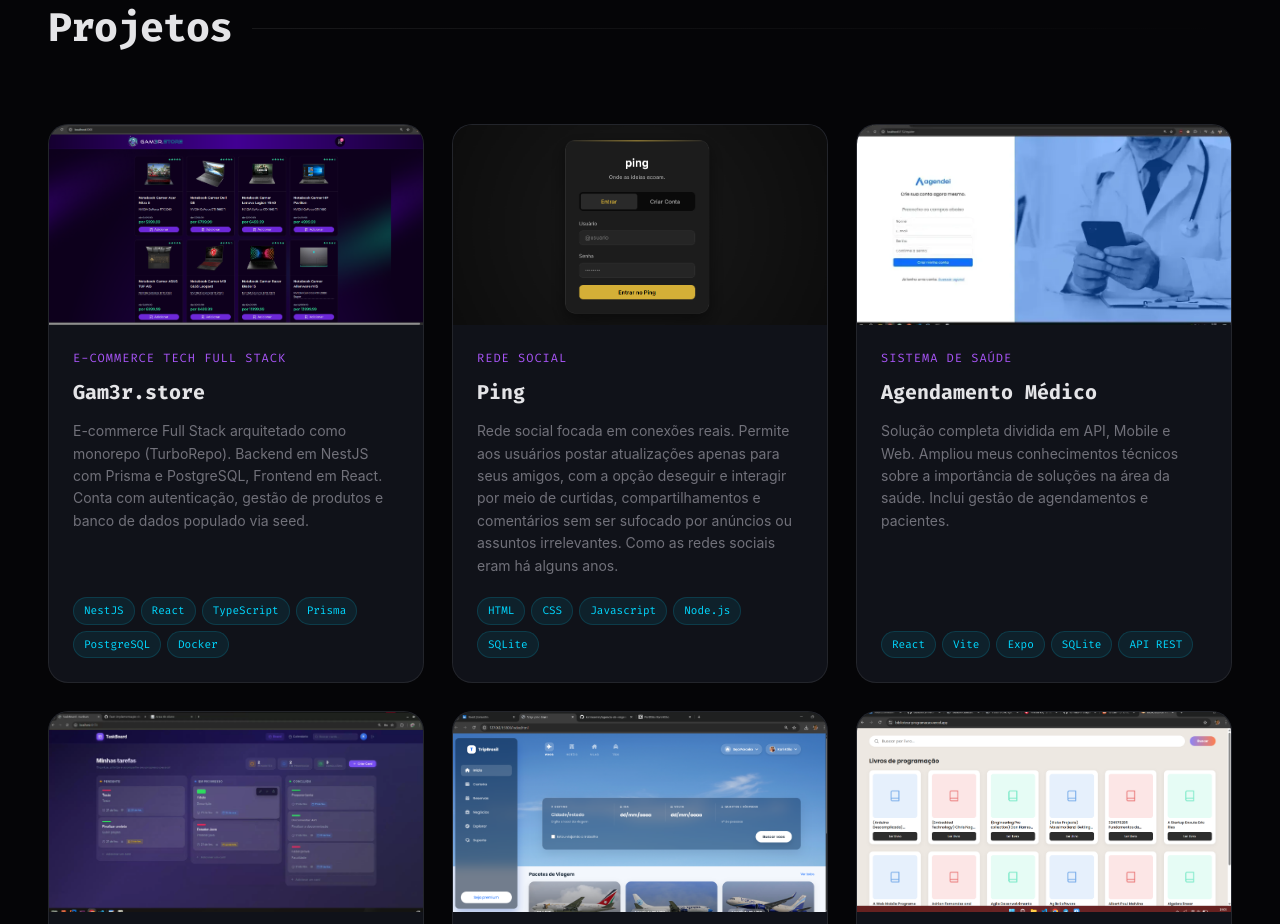
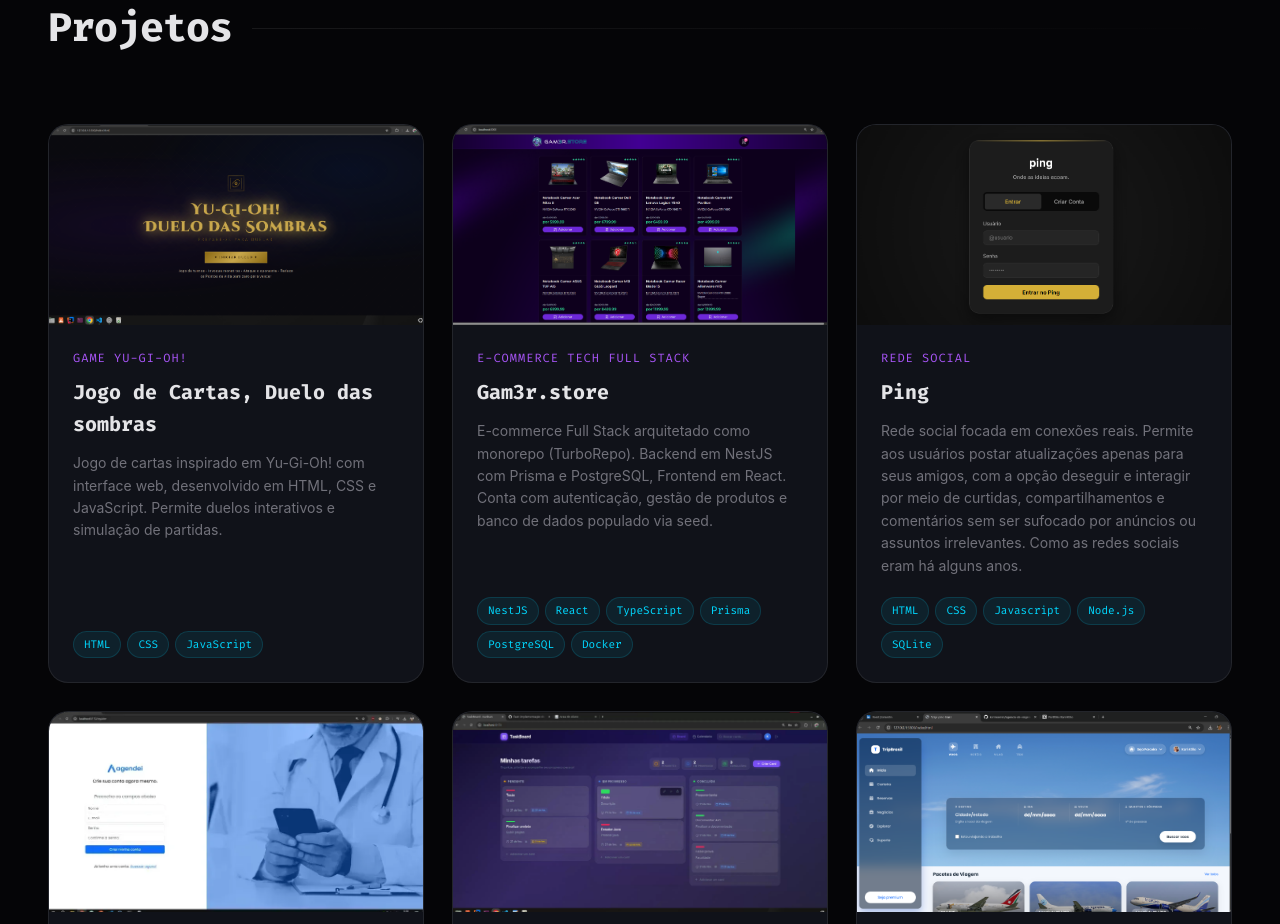
Before and after one commit to karimoreira/meu-portifolio, a React (Vite) app: page / in a window 1280 px wide. Shown: the part 900-1824 px from the top of the page. Built offline with nearby package versions, Linux system fonts and the light colour scheme.

Commit message:
feat: inclusão de projeto

```diff
--- a/src/data/content.js
+++ b/src/data/content.js
@@ -37,12 +37,19 @@
 
 export const projects = [
   {
+    id: 0,
+    tag: "Game Yu-Gi-Oh!",
+    title: "Jogo de Cartas, Duelo das sombras",
+    description: "Jogo de cartas inspirado em Yu-Gi-Oh! com interface web, desenvolvido em HTML, CSS e JavaScript. Permite duelos interativos e simulação de partidas.",
+    tech: ["HTML", "CSS", "JavaScript"],
+    image: "img/jogo-de-cartas-duelo.webp"
+  },
+  {
     id: 1,
     tag: "E-commerce TECH Full Stack",
     title: "Gam3r.store",
     description: "E-commerce Full Stack arquitetado como monorepo (TurboRepo). Backend em NestJS com Prisma e PostgreSQL, Frontend em React. Conta com autenticação, gestão de produtos e banco de dados populado via seed.",
     tech: ["NestJS", "React", "TypeScript", "Prisma", "PostgreSQL", "Docker"],
-    repo: "https://github.com/karimoreira/E-Commerce_gam3r.store",
     image: "img/gamerstore.webp"
   },
   {
@@ -51,7 +58,6 @@
     title: "Ping",
     description: "Rede social focada em conexões reais. Permite aos usuários postar atualizações apenas para seus amigos, com a opção deseguir e interagir por meio de curtidas, compartilhamentos e comentários sem ser sufocado por anúncios ou assuntos irrelevantes. Como as redes sociais eram há alguns anos.",
     tech: ["HTML", "CSS", "Javascript", "Node.js", "SQLite"],
-    repo: "https://github.com/karimoreira/rede-social-ping",
     image: "img/ping-rede-social.webp"
   },
   {
@@ -60,7 +66,6 @@
     title: "Agendamento Médico",
     description: "Solução completa dividida em API, Mobile e Web. Ampliou meus conhecimentos técnicos sobre a importância de soluções na área da saúde. Inclui gestão de agendamentos e pacientes.",
     tech: ["React", "Vite", "Expo", "SQLite", "API REST"],
-    repo: "https://github.com/karimoreira/Aplicacao-Medica-Agendei",
     image: "img/criarconta.webp"
   },
   {
@@ -69,7 +74,6 @@
     title: "Taskboard",
     description: "Gerenciador de tarefas diárias voltado para estudo, trabalho e organização pessoal. Backend em Java 25 com Spring Boot 4, Spring Data JPA, Hibernate 7 e H2 Database. Frontend em React 18 com TypeScript, Vite, Axios, React Router v6 e CSS puro. Documentação via Swagger/OpenAPI 3.",
     tech: ["Java", "React", "TypeScript", "Axios", "CSS", "H2 Database"],
-    repo: "https://github.com/karimoreira/taskboard",
     image: "img/taskboard.webp"
   },
   {
@@ -78,7 +82,6 @@
     title: "Trip Brasil",
     description: "Website de agência de viagens especializado em destinos brasileiros.",
     tech: ["HTML", "CSS", "JavaScript"],
-    repo: "https://github.com/karimoreira/agencia-de-viagens-br",
     image: "img/tripbrasil.webp"
   },
   {
@@ -87,7 +90,6 @@
     title: "Biblioteca Online",
     description: "Aplicação web para acessar e pesquisar livros de programação. Carrega automaticamente livros do diretório e gera metadados. Foco em democratizar o acesso ao conhecimento técnico.",
     tech: ["Python", "JavaScript", "JSON", "HTML/CSS"],
-    repo: "https://github.com/karimoreira/biblioteca-livros-online",
     image: "img/bibliotecadelivros.webp"
   },
   {
@@ -96,7 +98,6 @@
     title: "Host Site",
     description: "Serviço de hospedagem de sites. Permite visualizar planos e recursos. Proposta de permitir que qualquer pessoa coloque seu site no ar com poucos cliques.",
     tech: ["HTML5", "CSS3"],
-    repo: "https://github.com/karimoreira/Site_Hospedagem_hDC_host",
     image: "img/hostsite.webp"
   },
   {
@@ -105,7 +106,6 @@
     title: "Landing Page SpaceX",
     description: "Landing page inspirada na SpaceX. O projeto apresenta um layout responsivo e com efeitos visuais ao passar o mouse nos elementos, destacando seções com as informações dos últimos eventos da empresa, missões e foguetes lançados.",
     tech: ["HTML5", "CSS3", "JavaScript"],
-    repo: "https://github.com/karimoreira/space-x-inspiracao",
     image: "img/space-x.webp"
   },
   {
@@ -114,7 +114,6 @@
     title: "Cafeteria Ctrl+Coffee",
     description: "Aplicação completa para uma cafeteria, oferecendo funcionalidades como exibição de cardápio, carrinho de compras, contato e finalização de pedidos. Foco em usabilidade e minimalismo.",
     tech: ["Node.js", "Express", "Nodemailer", "JS", "HTML/CSS"],
-    repo: "https://github.com/karimoreira/Cafeteria_Ctrl_Coffee",
     image: "img/frontcoffee.webp"
   },
   {
@@ -123,7 +122,6 @@
     title: "Gestão de Clientes",
     description: "Sistema desktop com autenticação, criptografia e banco SQLite. Conta com filtros de busca, backup e geração de relatórios (JasperReports). A interface é a clássica do Java, focada em funcionalidade.",
     tech: ["Java", "Swing", "SQLite", "JDBC", "MVC"],
-    repo: "https://github.com/karimoreira/sistema-java-desktop/",
     image: "img/cadastro.webp"
   },
   {
@@ -132,7 +130,6 @@
     title: "Consulta de Pokémons",
     description: "Aplicação responsiva que consome a PokéAPI via requisições assíncronas para renderizar cards dinâmicos. Implementa paginação, filtragem por tipos e busca eficiente.",
     tech: ["JavaScript", "Fetch API", "HTML5", "CSS3"],
-    repo: "https://github.com/karimoreira/desafio-tecnico/",
     image: "img/pokedex.webp"
   },
   {
@@ -141,7 +138,6 @@
     title: "Sistema Solar",
     description: "Simulação visual dos planetas orbitando o Sol, incluindo a Lua e a Terra. As órbitas são traçadas com efeitos de rotação e velocidades proporcionais ao tempo orbital real.",
     tech: ["CSS", "HTML5", "Frontend"],
-    repo: "https://github.com/karimoreira/sistema-solar",
     image: "img/sistemasolar.webp"
   },
   {
@@ -150,7 +146,6 @@
     title: "Memory Game Rick & Morty",
     description: "Jogo de memória temático desafiando usuários a encontrar pares de cartas dos personagens da série. Experiência divertida e interativa para testar a memória.",
     tech: ["JavaScript", "HTML", "CSS3"],
-    repo: "https://github.com/karimoreira/rick-morty-game",
     image: "img/jogodamemoria.webp"
   }
 ];
```
Also changed, not shown: public/img/jogo-de-cartas-duelo.webp (added).
